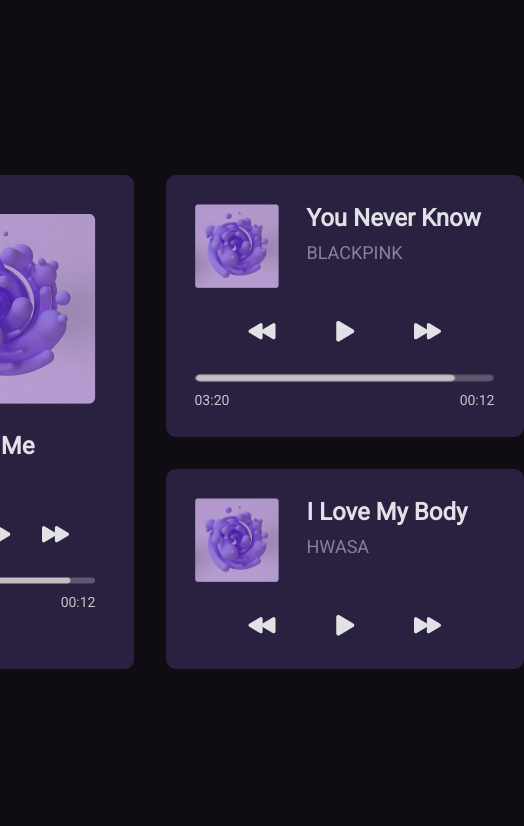
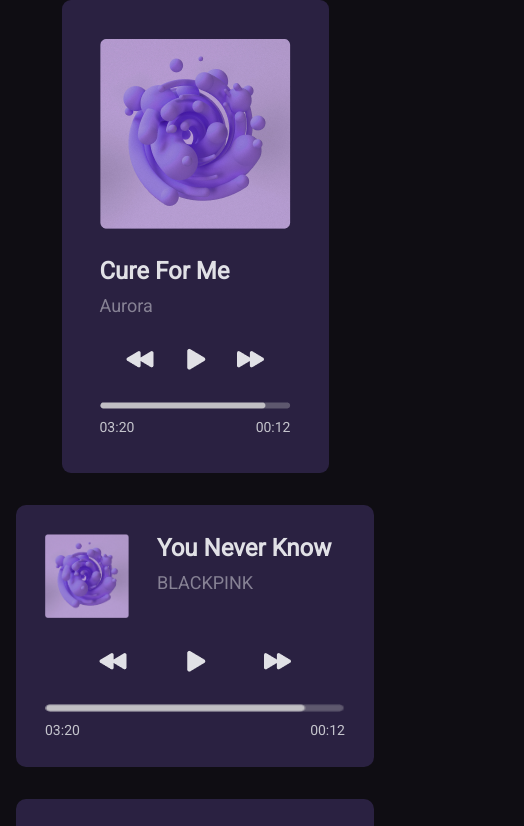
Before and after one commit to karein/desafio-ui-music-player, a React (Create React App) app: page / in a window 390 px wide. Shown: the top 826 px of the page, 524 px wide, since content can reach past the window. Built offline with nearby package versions, Linux system fonts and the light colour scheme.

Commit message:
implementando responsividade; trocando grid-templates por flexbox

```diff
--- a/src/App.tsx
+++ b/src/App.tsx
@@ -12,6 +12,8 @@
     <>
       <Container>
         <div className='container-grid'>
+
+          <div className='left-side'>
             <div className='full-ui-view'>
               <AlbumCover />
 
@@ -21,7 +23,9 @@
 
               <ProgressBar />
             </div>
+          </div>
 
+          <div className='right-side'>
             <div className='half-ui-view'>
               <div>
                 <div className='imgContainer'>
@@ -48,6 +52,8 @@
               <ActionButtons />
             </div>
           </div>
+
+        </div>
       </Container>
       <GlobalStyles />
     </>
--- a/src/style.ts
+++ b/src/style.ts
@@ -1,21 +1,25 @@
 import styled from "styled-components";
 
 export const Container = styled.div`
-  height: 100vh;
   display: flex;
   align-items: center;
   justify-content: center;
 
+  min-height: 100vh;
+
   div {
     &.container-grid {
-      display: grid;
-      grid-template-rows: auto;
-      grid-template-areas:
-        "full half half"
-        "full min min";
+      display: flex;
+      flex-wrap: wrap;
+      align-items: center;
+      justify-content: center;
 
       /* border: 1px solid red; */
       gap: 32px;
+
+      div {
+        &.left-side {
+          display: flex;
 
           div {
             &.full-ui-view {
@@ -30,7 +34,17 @@
               gap: 28px;
               padding: 38px;
             }
+          }
+        }
+      }
 
+      div {
+        &.right-side {
+          display: flex;
+          flex-direction: column;
+          gap: 32px;
+
+          div {
             &.half-ui-view {
               background: #2A2141;
               grid-area: half;
@@ -51,7 +65,9 @@
                 }
               }
             }
+          }
 
+          div {
             &.min-ui-view {
               padding: 29px;
               grid-area: min;
@@ -77,4 +93,7 @@
           }
         }
       }
+
+    }
+  }
 `;
```
Lines whose indentation alone changed are shown as unchanged.
